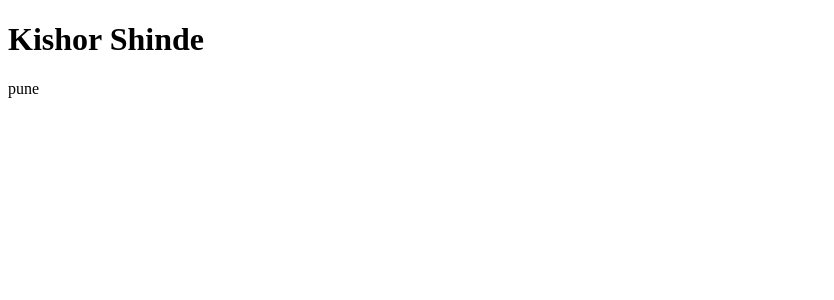
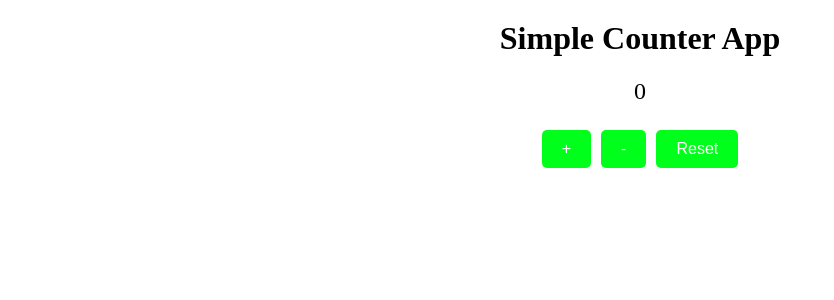
Before and after one commit to kishor-shinde-96/anguler-21-2026, an Angular app: page / in a window 1280 px wide. Shown: the top 300 px of the page, without its empty margins (0-834 px from the left). Built offline with nearby package versions, Linux system fonts and the light colour scheme.

Commit message:
counter-app

```diff
--- a/src/app/app.css
+++ b/src/app/app.css
@@ -0,0 +1,30 @@
+button{
+    padding: 10px 20px;
+    font-size: 16px;
+    margin: 5px;
+    cursor: pointer;
+    background-color: #00ff1a;
+    color: white;
+    border: none;
+    border-radius: 5px;
+}
+
+h1{
+    text-align: center;
+    margin-top: 20px;
+}
+
+.counter{
+    text-align: center;
+    font-size: 24px;
+    margin: 20px 0;
+}
+
+.btns{
+    display: flex;
+    justify-content: center;
+}
+
+.reset{
+    background-color: #ff0000;
+}
--- a/src/app/app.html
+++ b/src/app/app.html
@@ -1,3 +1,14 @@
-<h1>Kishor Shinde</h1>
+<h1>Simple Counter App</h1>
 
-<p>{{name}}</p>
+<p class="counter">{{counter}}</p>
+
+
+<div class="btns">
+  <!-- <button (click)="increment()">+</button>
+  <button (click)="decrement()">-</button>
+  <button (click)="reset()" class="reset">Reset</button> -->
+<button (click)="handle('increment')">+</button>
+<button (click)="handle('decrement')">-</button>
+<button (click)="handle('reset')">Reset</button>
+
+</div>
--- a/src/app/app.ts
+++ b/src/app/app.ts
@@ -10,4 +10,34 @@
 export class App {
   protected readonly title = signal('anguler-tutorial-2026');
   name = "pune";
+
+
+  counter: number = 0;
+
+  // increment() {
+  //   this.counter++;
+  // }
+
+  // decrement() {
+  //   if (this.counter > 0) {
+  //   this.counter--;
+  //   }
+  // }
+
+  // reset() {
+  //   this.counter = 0;
+  // }
+
+
+  handle(value: string) {
+    if (value === 'increment') {
+      this.counter++;
+    } else if (value === 'decrement') {
+      if (this.counter > 0) {
+        this.counter--;
+      }
+    } else if (value === 'reset') {
+      this.counter = 0;
+    }
+  }
 }
```
